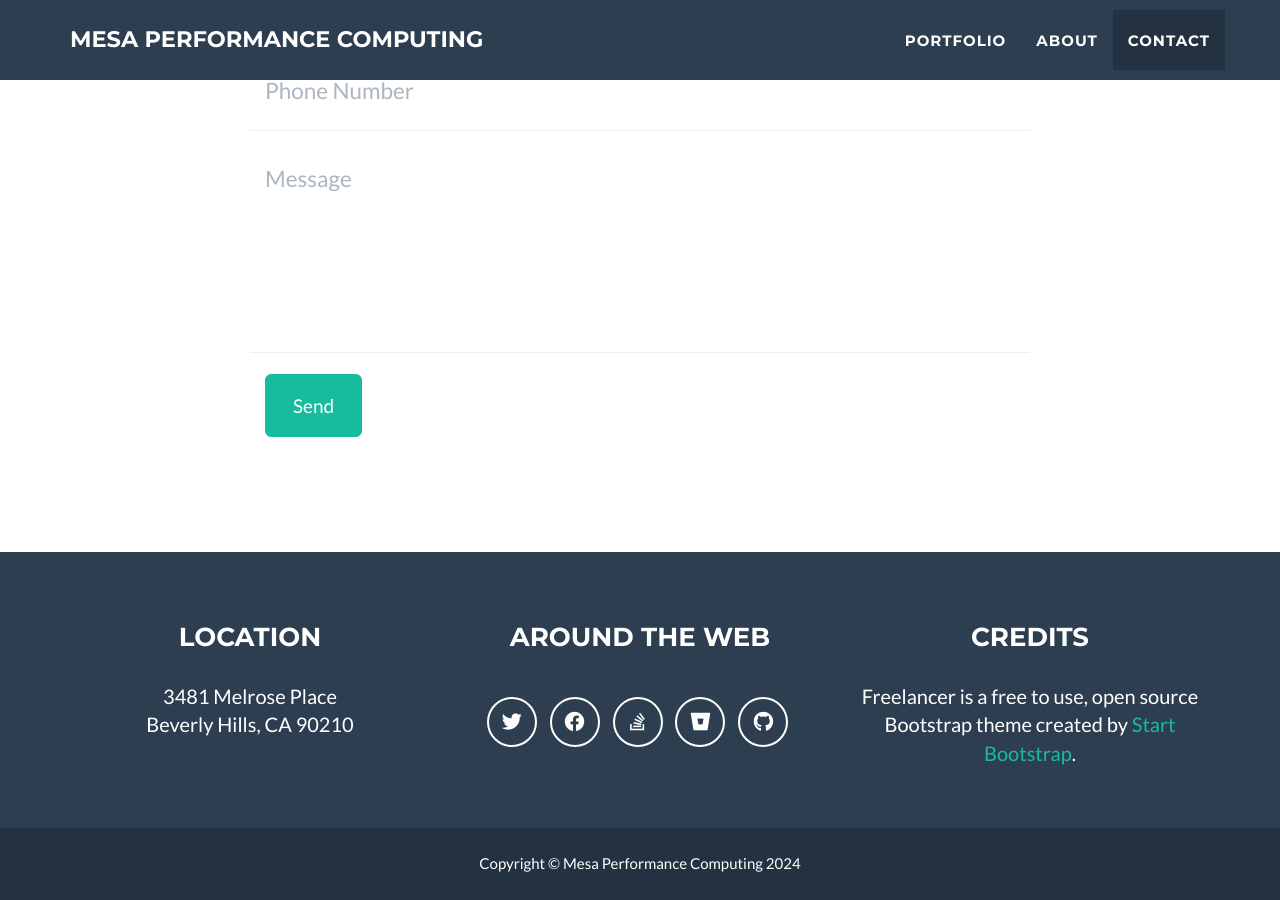
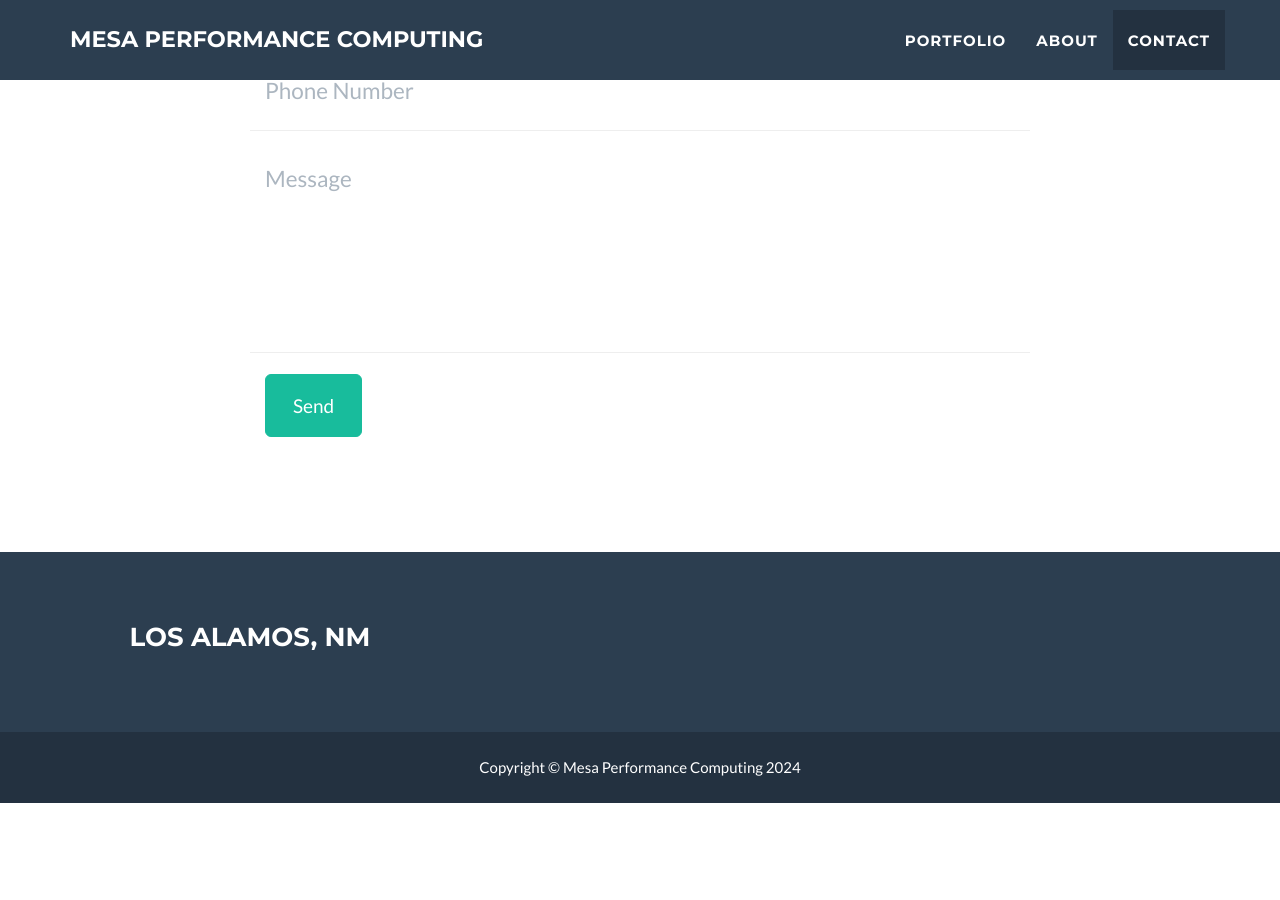
Before and after one commit to danieljeffreydunning/danieljeffreydunning.github.io, a Jekyll site: the page built from _posts/2014-07-18-project-1.markdown, in a window 1280 px wide and 900 px high, scrolled down 2678 px. Built offline with Jekyll 4.4.1, drawn with Linux system fonts in a browser that asks for light colours; after the commit the page ends 3481 px from its top, so only the background shows below that; part of the change alters nothing that is shown.

Commit message:
config revisions

```diff
--- a/_config.yml
+++ b/_config.yml
@@ -1,9 +1,9 @@
 # Site settings
 title: Mesa Performance Computing
-email: your-email@domain.com
+email: djdunning1356@gmail.com
 url: https://github.com/danieljeffreydunning/danieljeffreydunning.github.io
-description: "Write an awesome description for your new site here. You can edit this line in _config.yml. It will appear in your document head meta (for Google search results) and in your feed.xml site description."
-keywords: "your keywords, separated by commas"
+description: "Landing site for Mesa Performance Computing LLC. We are dedicated to providing performance engineering services for a variety of clients. We targetting providing performance portability and performance profiling services. Additionally, we can assist with small-scale HPC system development and support."
+keywords: "performance portability, computational science, gpu, hpc systems"
 skills: "Performance Portability Developer - Computational Scientist - Software Engineer"
 meta_author: Dunning Daniel
 
@@ -33,30 +33,30 @@ color:
 # Footer settings
 footer:
   copyright: Mesa Performance Computing
-  location: Location
-  social: Around the Web
-  credits: Credits
+  location: Los Alamos, NM
+  #DANsocial: Around the Web
+  #DANcredits: Credits
 
 # Social networks usernames (many more available: google-plus, flickr, dribbble, pinterest, instagram, tumblr, linkedin, etc.)
-social:
-  - title: twitter
-    url: http://twitter.com/jekyllrb
-  - title: facebook
-    url:
-  - title: stack-overflow
-    url: http://stackoverflow.com/questions/tagged/jekyll
-  - title: bitbucket
-    url: http://bitbucket.org/jekyll
-  - title: github
-    url: http://github.com/jekyll
+#DANsocial:
+#DAN  - title: twitter
+#DAN    url: http://twitter.com/jekyllrb
+#DAN  - title: facebook
+#DAN    url:
+#DAN  - title: stack-overflow
+#DAN    url: http://stackoverflow.com/questions/tagged/jekyll
+#DAN  - title: bitbucket
+#DAN    url: http://bitbucket.org/jekyll
+#DAN  - title: github
+#DAN    url: http://github.com/jekyll
 
 # Postal address (add as many lines as necessary)
-address:
-  - line: 3481 Melrose Place
-  - line: Beverly Hills, CA 90210
+#DANaddress:
+#DAN  - line: 3481 Melrose Place
+#DAN  - line: Beverly Hills, CA 90210
 
 # Credits content
-credits: 'Freelancer is a free to use, open source Bootstrap theme created by <a href="http://startbootstrap.com">Start Bootstrap</a>.'
+#DANcredits: 'Freelancer is a free to use, open source Bootstrap theme created by <a href="http://startbootstrap.com">Start Bootstrap</a>.'
 
 # Build settings
 markdown: kramdown
```
